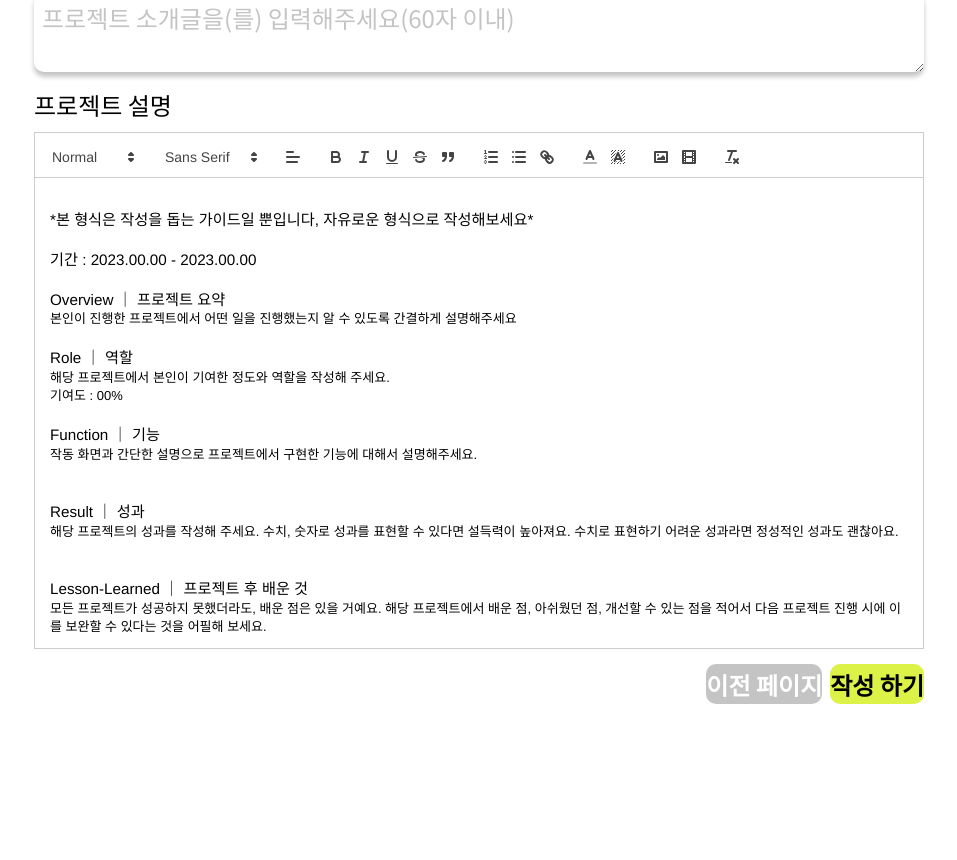
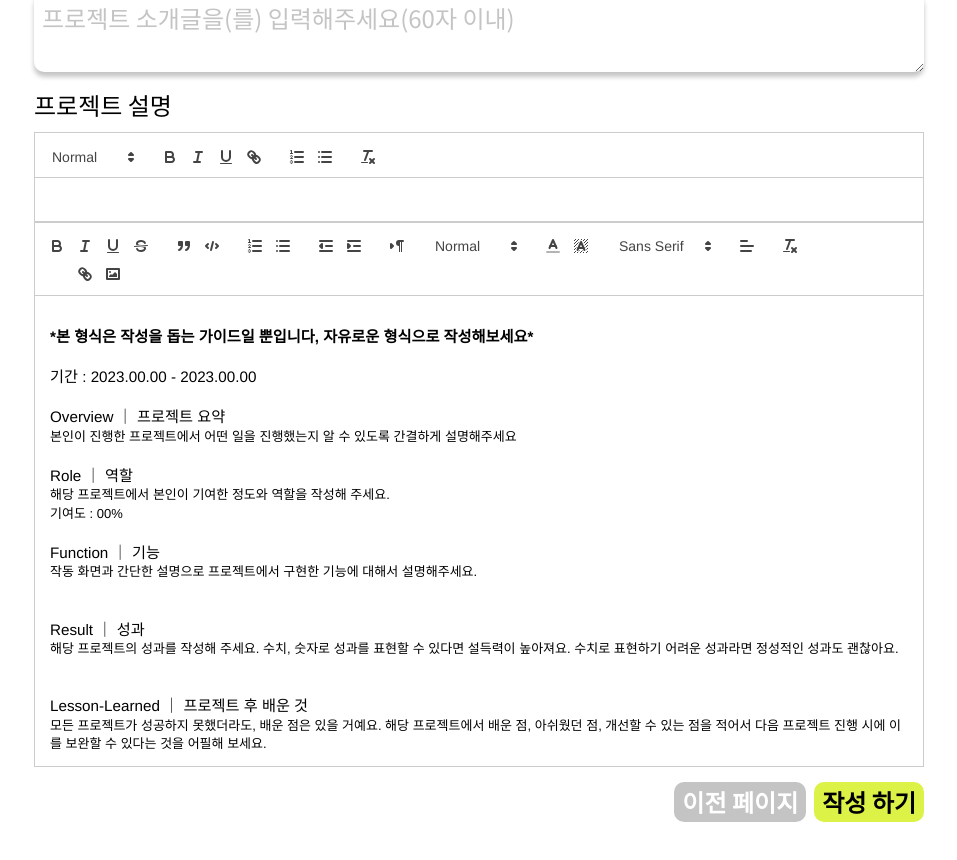
Before and after one commit to codestates-seb/seb43_main_001, a React (Create React App) app in the folder client/: page /Portfolio in a window 1280 px wide. Shown: the part 917-1777 px from the top of the page, without its empty margins (161-1118 px from the left). Before the commit the page ends 1701 px from the top, so only its background shows below. Built offline with nearby package versions, Linux system fonts and the light colour scheme.

Commit message:
fix: react quill  기능수정 및 코드블럭 추가

```diff
--- a/client/src/components/Portfolio/DetailBox.tsx
+++ b/client/src/components/Portfolio/DetailBox.tsx
@@ -10,56 +10,17 @@ type DetailBoxProps = {
 const modules = {
   toolbar: {
     container: [
+      ['bold', 'italic', 'underline', 'strike'], // toggled buttons
+      ['blockquote', 'code-block'],
+      [{ list: 'ordered' }, { list: 'bullet' }],
+      [{ indent: '-1' }, { indent: '+1' }], // outdent/indent
+      [{ direction: 'rtl' }], // text direction
       [{ header: [1, 2, 3, 4, 5, 6, false] }],
+      [{ color: [] }, { background: [] }], // dropdown with defaults from theme
       [{ font: [] }],
       [{ align: [] }],
-      ['bold', 'italic', 'underline', 'strike', 'blockquote'],
-      [{ list: 'ordered' }, { list: 'bullet' }, 'link'],
-      [
-        {
-          color: [
-            '#000000',
-            '#e60000',
-            '#ff9900',
-            '#ffff00',
-            '#008a00',
-            '#0066cc',
-            '#9933ff',
-            '#ffffff',
-            '#facccc',
-            '#ffebcc',
-            '#ffffcc',
-            '#cce8cc',
-            '#cce0f5',
-            '#ebd6ff',
-            '#bbbbbb',
-            '#f06666',
-            '#ffc266',
-            '#ffff66',
-            '#66b966',
-            '#66a3e0',
-            '#c285ff',
-            '#888888',
-            '#a10000',
-            '#b26b00',
-            '#b2b200',
-            '#006100',
-            '#0047b2',
-            '#6b24b2',
-            '#444444',
-            '#5c0000',
-            '#663d00',
-            '#666600',
-            '#003700',
-            '#002966',
-            '#3d1466',
-            'custom-color',
-          ],
-        },
-        { background: [] },
-      ],
-      ['image', 'video'],
       ['clean'],
+      ['blackquote', 'link', 'image'],
     ],
   },
 };
@@ -73,6 +34,7 @@ const DetailBox: React.FC<DetailBoxProps> = ({ text }) => {
   return (
     <S.DetailContainer>
       <S.Title>{text}</S.Title>
+      <ReactQuill />
       <ReactQuill modules={modules} onChange={setContent} value={content} />
     </S.DetailContainer>
   );
--- a/client/src/components/Portfolio/NewPortfolioContainer.style.tsx
+++ b/client/src/components/Portfolio/NewPortfolioContainer.style.tsx
@@ -1,10 +1,11 @@
 import styled from 'styled-components';
 import { COLOR, MAX_SIZE } from '../../constants';
-import { YellowBtn } from '../common/Button.style';
+
 const { mainColor, subFontColor } = COLOR;
 
 const { content } = MAX_SIZE;
 export const NewPortfolioLayout = styled.div`
+  width: 100%;
   margin: 5rem 0;
 
   @media ${(props) => props.theme.breakpoints.TABLETMIN} {
@@ -32,7 +33,7 @@ export const SubmitBtn = styled.button`
   background-color: ${mainColor};
   border-radius: 10px;
   font-weight: bold;
-
+  padding: 0.5rem;
   height: 30px;
 
   @media ${(props) => props.theme.breakpoints.TABLETMIN} {
--- a/client/src/style/GlobalStyle.ts
+++ b/client/src/style/GlobalStyle.ts
@@ -48,6 +48,15 @@ button{
 	background-color:transparent;
 	border:0;
 }
+u {
+    text-decoration: underline;
+}
+strong {
+    font-weight: bold;
+}
+em {
+    font-style: italic;
+}
 `;
 
 export default GlobalStyle;
```
